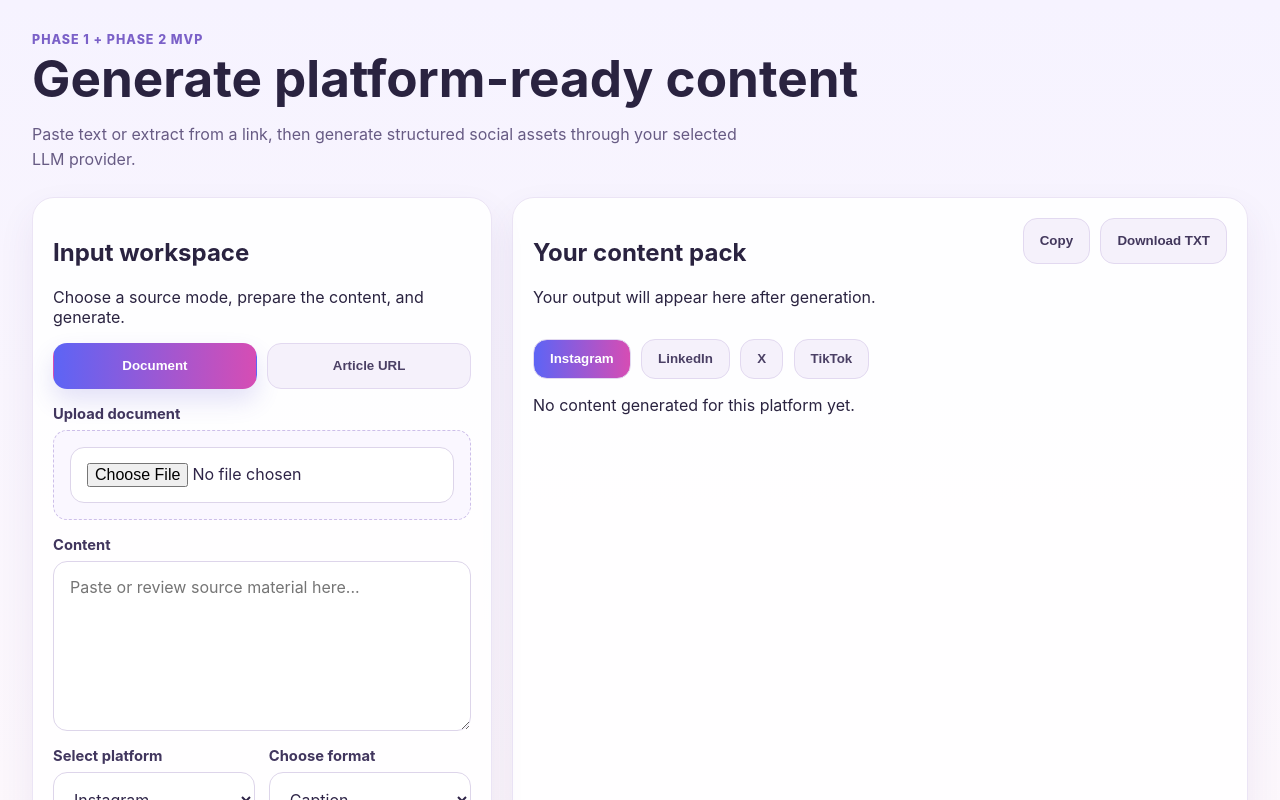
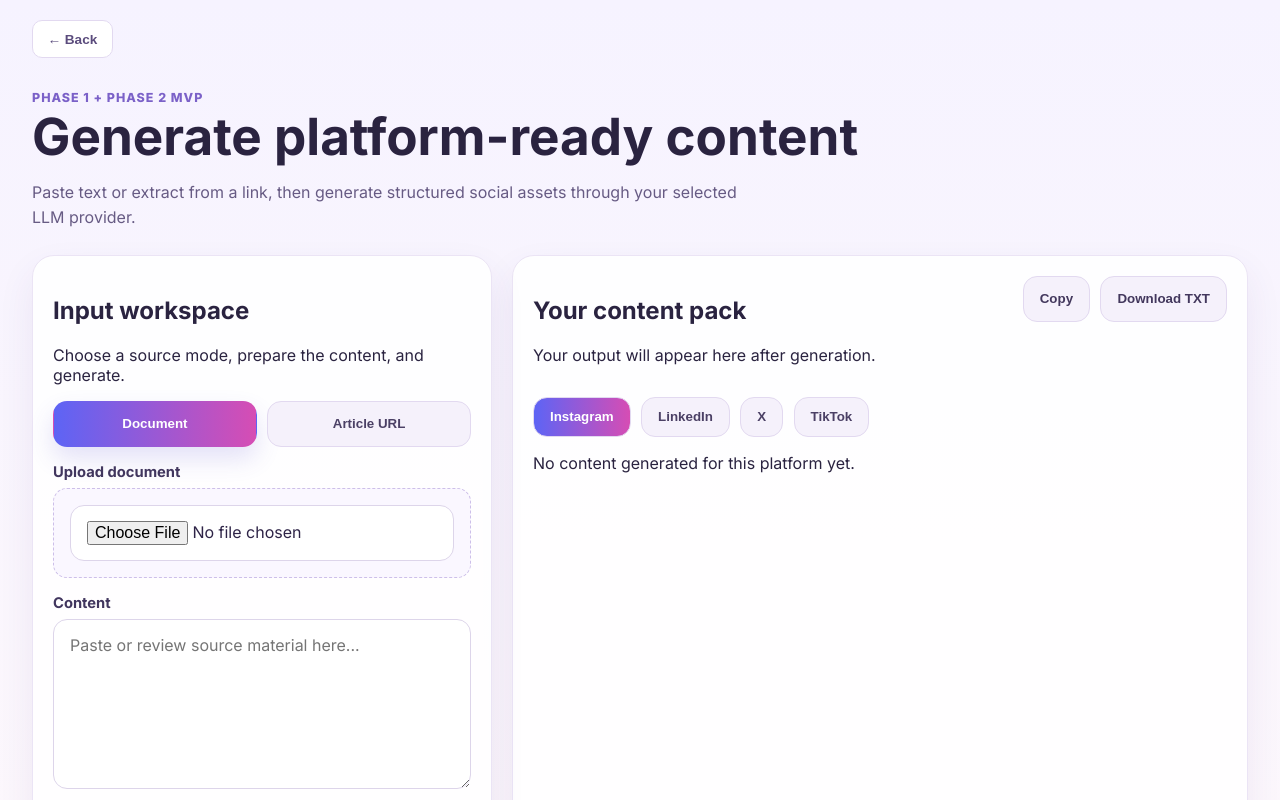
Before and after one commit to noirchoix/content_generation, a SvelteKit app: page /dashboard in a window 1280 px wide. Shown: the top 800 px of the page. Built offline with nearby package versions, Linux system fonts and the light colour scheme.

Commit message:
fixed page routing

```diff
--- a/src/app.html
+++ b/src/app.html
@@ -4,6 +4,7 @@
     <meta charset="utf-8" />
     <meta name="viewport" content="width=device-width, initial-scale=1" />
     <title>AI Social Content Engine</title>
+    <link href="https://fonts.googleapis.com/css2?family=Inter:wght@400;600;700;800&display=swap" rel="stylesheet">
     %sveltekit.head%
   </head>
   <body data-sveltekit-preload-data="hover">
--- /dev/null
+++ b/src/lib/components/BackButton.svelte
@@ -0,0 +1,40 @@
+<script lang="ts">
+  import { goto } from '$app/navigation';
+
+  export let fallback = '/'; // where to go if no history
+
+  function handleBack() {
+    if (history.length > 1) {
+      history.back();
+    } else {
+      goto(fallback);
+    }
+  }
+</script>
+
+<button class="back-btn" onclick={handleBack}>
+  ← Back
+</button>
+
+<style>
+  .back-btn {
+    display: inline-flex;
+    align-items: center;
+    gap: 0.4rem;
+    height: 38px;
+    padding: 0 0.9rem;
+    border-radius: 10px;
+    border: 1px solid #e2d9f0;
+    background: #fff;
+    color: #5b4c7d;
+    font-size: 0.85rem;
+    font-weight: 700;
+    cursor: pointer;
+    transition: transform 0.15s ease, box-shadow 0.15s ease;
+  }
+
+  .back-btn:hover {
+    transform: translateY(-1px);
+    box-shadow: 0 6px 14px rgba(73, 49, 125, 0.12);
+  }
+</style>
--- a/src/routes/+layout.svelte
+++ b/src/routes/+layout.svelte
@@ -1 +1,34 @@
+<script lang="ts">
+  import { page } from '$app/state';
+  import BackButton from '$lib/components/BackButton.svelte';
+
+  const hiddenOn = new Set(['/']);
+</script>
+
+{#if !hiddenOn.has(page.url.pathname)}
+  <div class="global-backbar">
+    <BackButton fallback="/" />
+  </div>
+{/if}
+
 <slot />
+
+<style>
+  .global-backbar {
+    position: sticky;
+    top: 0;
+    z-index: 50;
+    padding: 1rem 1rem 0;
+    pointer-events: none;
+  }
+
+  .global-backbar :global(.back-btn) {
+    pointer-events: auto;
+  }
+
+  @media (min-width: 721px) {
+    .global-backbar {
+      padding: 1.25rem 2rem 0;
+    }
+  }
+</style>
--- a/src/routes/dashboard/+page.svelte
+++ b/src/routes/dashboard/+page.svelte
@@ -549,6 +549,34 @@
   color: #2a2340;
 }
 
+/* Generated content typography */
+.result-card,
+.result-block p,
+.body-text {
+  font-family: 'Inter', ui-sans-serif, system-ui, sans-serif;
+  font-size: 0.97rem;
+  line-height: 1.75;
+  letter-spacing: -0.01em;
+  color: #2f2747;
+}
+
+/* Improve readability of long outputs */
+.result-block p {
+  white-space: pre-wrap;
+  word-break: break-word;
+}
+
+/* Headings inside result */
+.result-card h3 {
+  font-weight: 800;
+  letter-spacing: -0.02em;
+}
+
+.result-block h4 {
+  font-weight: 700;
+  letter-spacing: 0.04em;
+}
+
 /* Layout */
 .dashboard-shell {
   min-height: 100vh;
--- /dev/null
+++ b/src/routes/features/+page.svelte
@@ -0,0 +1 @@
+<i><h3>Coming Soon</h3></i>
```
